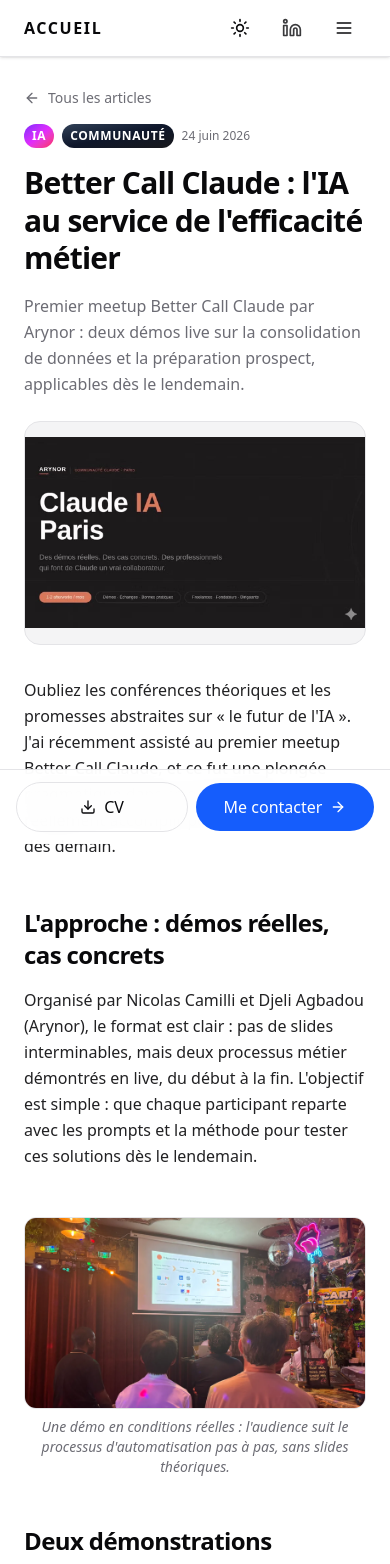
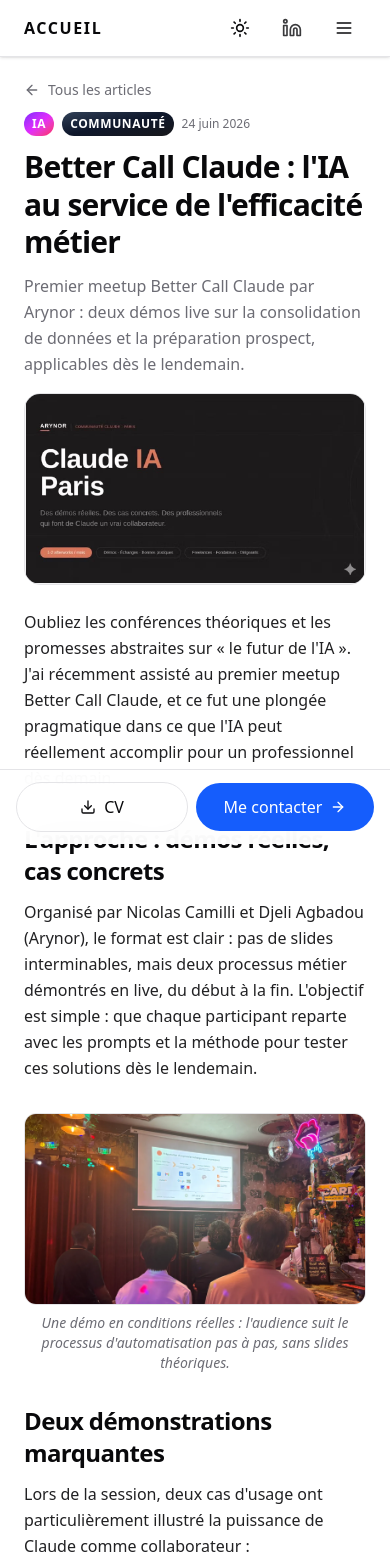
Before and after one commit to VincentNguyenPro/Portfolio, a React (Vite) app: page /blog/better-call-claude-arynor in a window 390 px wide. Shown: the top 1564 px of the page. Built offline with nearby package versions, Linux system fonts and the light colour scheme; the HTML template or start-up script is replaced by a standard one.

Commit message:
Tighten vertical spacing on blog post pages (header, cover, body) on mobile and desktop
Co-Authored-By: Claude Sonnet 5 <noreply@anthropic.com>

```diff
--- a/src/pages/BlogPost.tsx
+++ b/src/pages/BlogPost.tsx
@@ -68,7 +68,7 @@ function buildGroups(sections: BlogSection[]): SectionGroup[] {
 
 function TextBlock({ section }: { section: BlogSection }) {
   return (
-    <div className="space-y-4">
+    <div className="space-y-3">
       {section.heading && (
         <h2 className="text-2xl md:text-3xl font-semibold tracking-tight">
           {section.heading}
@@ -146,13 +146,13 @@ export default function BlogPost() {
     <>
       <SEOHead title={post.title} description={post.description} />
       <article className="min-h-screen">
-        <div className="px-6 lg:px-8 pt-8 md:pt-12">
+        <div className="px-6 lg:px-8 pt-6 md:pt-10">
           <div className="max-w-3xl mx-auto">
             <motion.div
               initial={{ opacity: 0, y: 16 }}
               animate={{ opacity: 1, y: 0 }}
               transition={{ duration: 0.6 }}
-              className="space-y-4"
+              className="space-y-3"
             >
               <Link
                 to="/blog"
@@ -185,9 +185,9 @@ export default function BlogPost() {
           </div>
         </div>
 
-        <div className="px-6 lg:px-8 pt-6 md:pt-8">
+        <div className="px-6 lg:px-8 pt-4 md:pt-6">
           <div className="max-w-4xl mx-auto">
-            <div className="h-56 md:h-80 rounded-2xl border border-border bg-muted flex items-center justify-center overflow-hidden">
+            <div className="h-48 md:h-72 rounded-2xl border border-border bg-muted flex items-center justify-center overflow-hidden">
               <img
                 src={post.cover.url}
                 alt={post.cover.alt}
@@ -197,15 +197,15 @@ export default function BlogPost() {
           </div>
         </div>
 
-        <div className="px-6 lg:px-8 py-8 md:py-16">
-          <div className="max-w-5xl mx-auto space-y-12">
+        <div className="px-6 lg:px-8 py-6 md:py-10">
+          <div className="max-w-5xl mx-auto space-y-8 md:space-y-10">
             {groups.map((g, idx) => {
               if (g.text && g.image) {
                 const reverse = idx % 2 === 1;
                 return (
                   <div
                     key={idx}
-                    className="grid md:grid-cols-[1.4fr_1fr] gap-8 md:gap-12 items-start"
+                    className="grid md:grid-cols-[1.4fr_1fr] gap-6 md:gap-8 items-start"
                   >
                     <div className={reverse ? 'md:order-2' : ''}>
                       <TextBlock section={g.text} />
```
